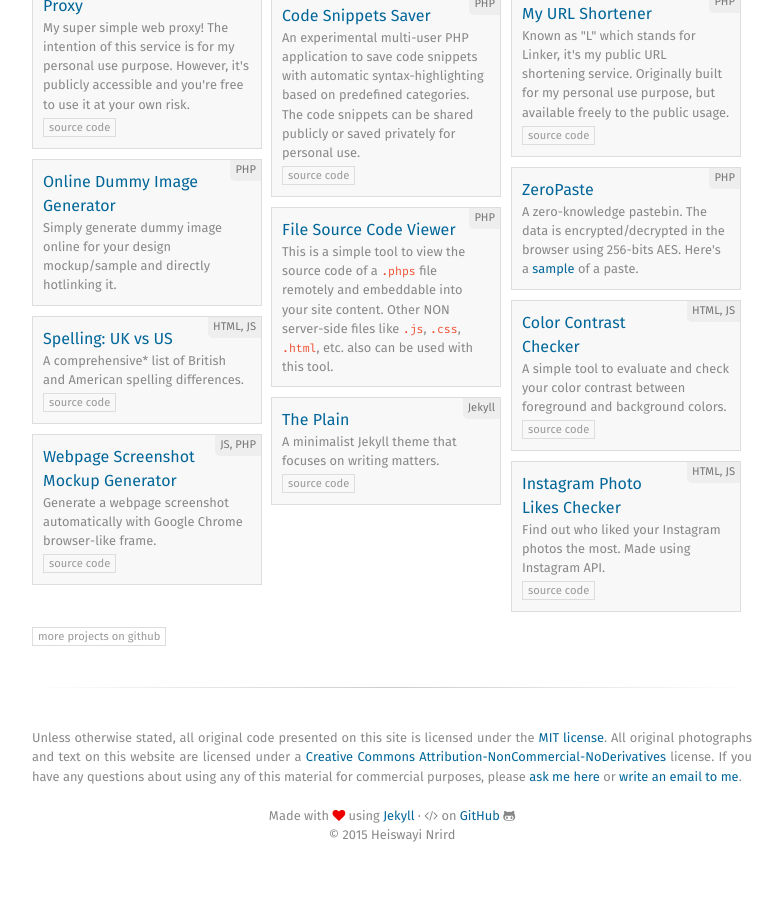
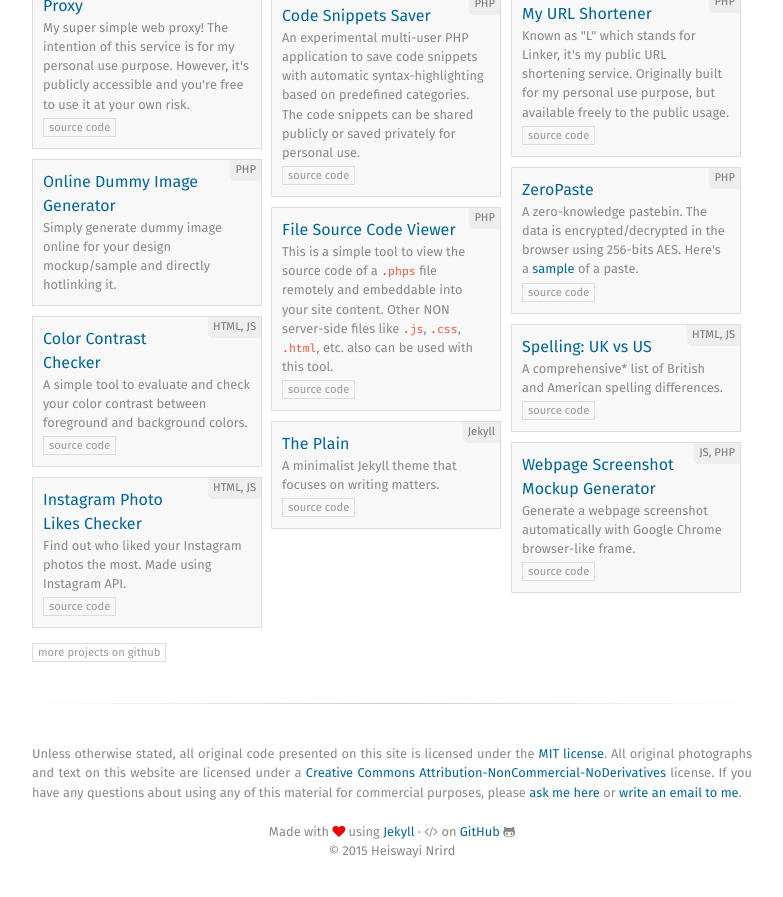
Before and after one commit to x-axis/heiswayi.github.io, a Jekyll site: the page built from index.html, in a window 1280 px wide and 900 px high, scrolled down 1193 px. Shown: the top 897 px of the window, without its empty margins (248-1031 px from the left). Built offline with Jekyll 4.4.1, drawn with Linux system fonts in a browser that asks for light colours; nearby versions of some CDN libraries; Markdown is read by kramdown in place of the engine named in the settings.

Commit message:
Add source code links

```diff
--- a/index.html
+++ b/index.html
@@ -101,12 +101,14 @@ title: Home
       <div class="project-list-category"><small>PHP</small></div>
 	    <div class="project-title"><a href="http://wayi.me/app/zeropaste/">ZeroPaste</a></div>
       <div class="project-list-desc">A zero-knowledge pastebin. The data is encrypted/decrypted in the browser using 256-bits AES. Here's a <a href="https://wayi.me/app/zeropaste/?624b09af8d4ec9da#5Acxw9xpLPOP8Mrjvq0eJ6DZLqVZKYIT25MvJZLlEaM=">sample</a> of a paste.</div>
+      <div class="project-source"><a href="https://github.com/heiswayi/zeropaste">source code</a></div>
     </div>
 
     <div class="project-list grid-item">
       <div class="project-list-category"><small>PHP</small></div>
 	    <div class="project-title"><a href="http://wayi.me/app/source-code-viewer/">File Source Code Viewer</a></div>
       <div class="project-list-desc">This is a simple tool to view the source code of a <code>.phps</code> file remotely and embeddable into your site content. Other NON server-side files like <code>.js</code>, <code>.css</code>, <code>.html</code>, etc. also can be used with this tool.</div>
+      <div class="project-source"><a href="https://github.com/heiswayi/source-code-viewer">source code</a></div>
     </div>
 
     <div class="project-list grid-item">
```
Also changed, not shown: 2 other files.
